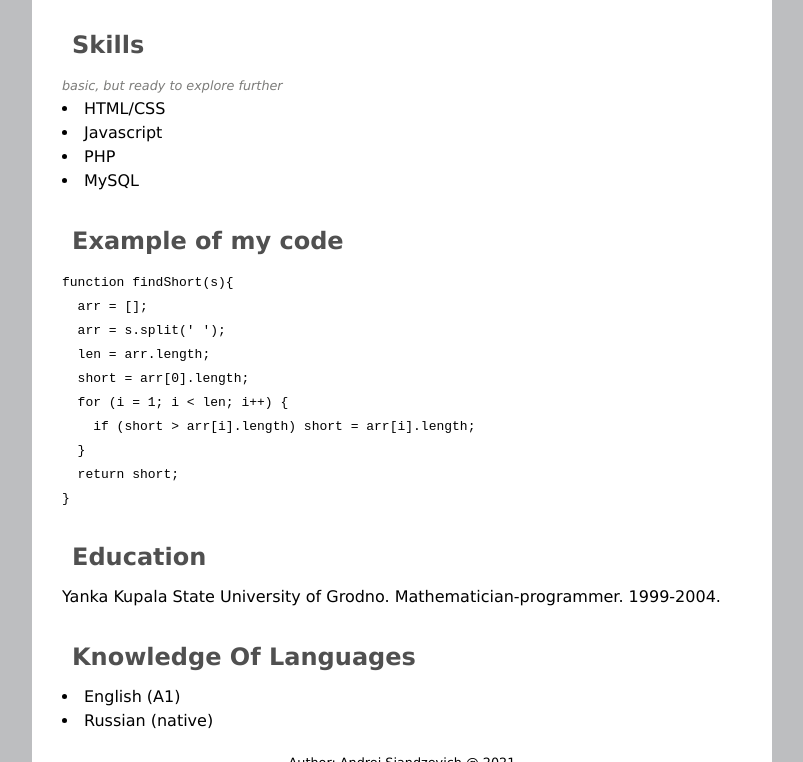
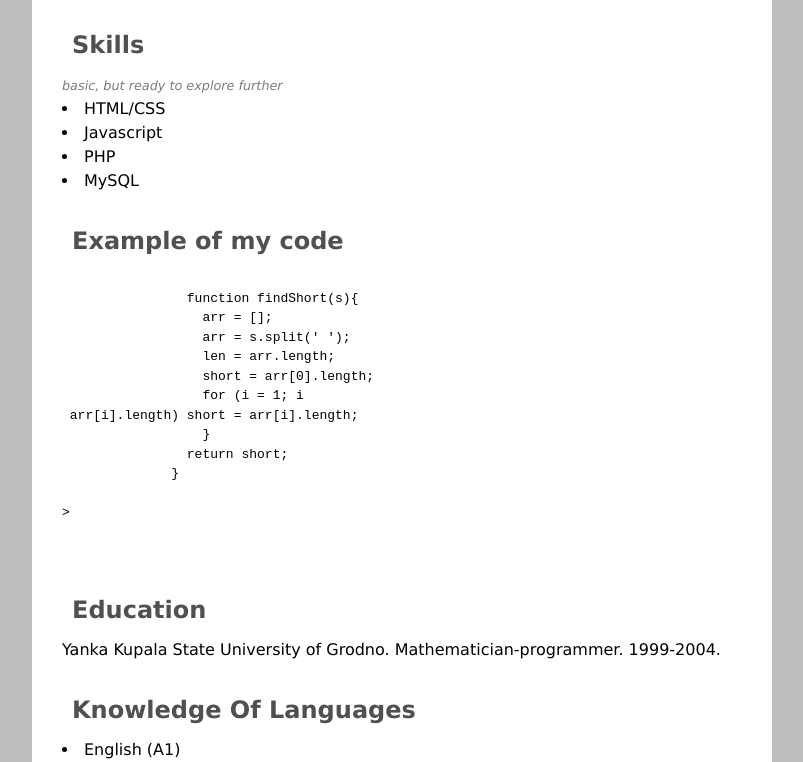
Before and after one commit to 79anvi/rsschool-cv, a plain HTML site: page index.html in a window 1280 px wide. Shown: the part 498-1260 px from the top of the page, without its empty margins (238-1041 px from the left). Drawn offline with Linux system fonts and the light colour scheme.

Commit message:
fix: change code tag

```diff
--- a/index.html
+++ b/index.html
@@ -10,7 +10,7 @@
   <body>
     <div class="wrapper">
         <header>
-          <section class="logo">
+          <section>
             <img src="img/avatar.png" alt="Avatar">
           </section>
           <section class="name">
@@ -40,16 +40,18 @@
           <section>
             <h2>Example of my code</h2>
             <code>
-              function findShort(s){<br>
-              &nbsp;&nbsp;arr = [];<br>
-              &nbsp;&nbsp;arr = s.split(' ');<br>
-              &nbsp;&nbsp;len = arr.length;<br>
-              &nbsp;&nbsp;short = arr[0].length;<br>
-              &nbsp;&nbsp;for (i = 1; i < len; i++) {<br>
-              &nbsp;&nbsp;&nbsp;&nbsp;if (short > arr[i].length) short = arr[i].length;<br>
-              &nbsp;&nbsp;}<br>
-              &nbsp;&nbsp;return short;<br>
+              <pre>
+                function findShort(s){
+                  arr = [];
+                  arr = s.split(' ');
+                  len = arr.length;
+                  short = arr[0].length;
+                  for (i = 1; i <pre len; i++) {
+                    if (short > arr[i].length) short = arr[i].length;
+                  }
+                return short;
               }
+              </pre>>
             </code>
           </section>
           <section>
```
